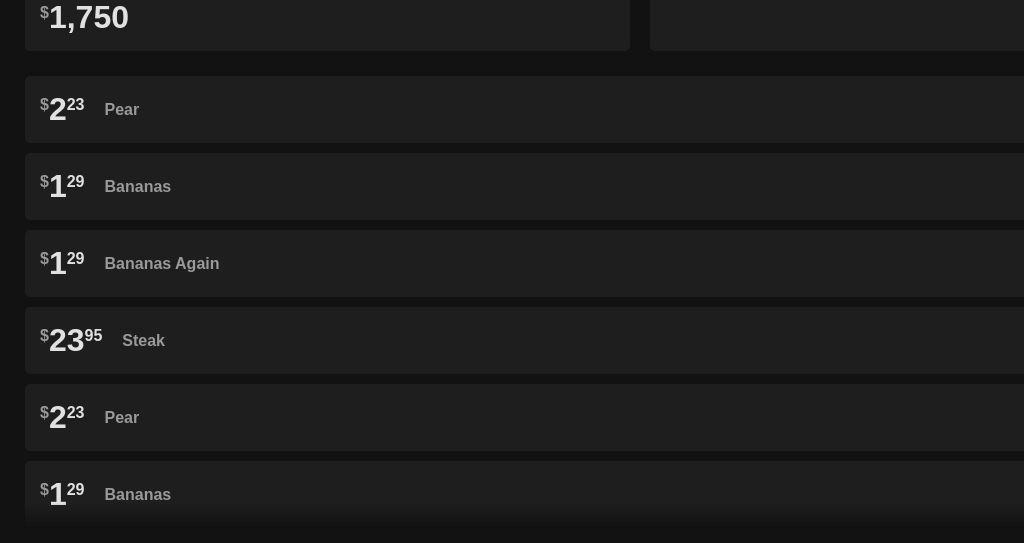
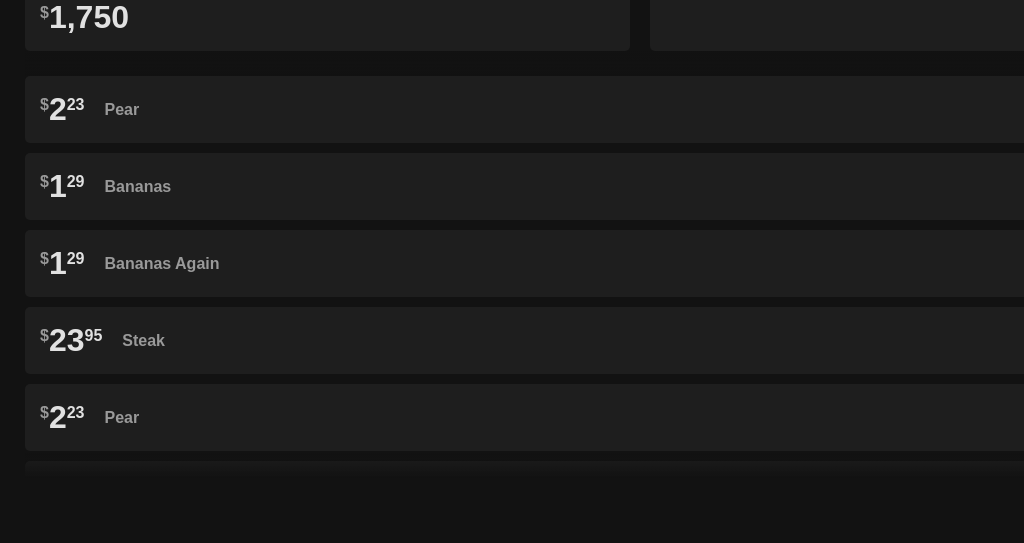
Before and after one commit to haxius/ratio, a React (Create React App) app: page / in a window 1280 px wide. Shown: the part 247-790 px from the top of the page, without its empty margins (0-1024 px from the left). Built offline with nearby package versions, Linux system fonts and the light colour scheme.

Commit message:
ADD Toolbar to Card

```diff
--- a/src/components/Card/index.tsx
+++ b/src/components/Card/index.tsx
@@ -5,6 +5,7 @@ import styles from "./styles.module.scss";
 import currency from "../../utils/currency";
 import stringToSpans from "../../utils/stringToSpans";
 import Ledger from "../Ledger";
+import Toolbar from "../Toolbar";
 
 interface CardProps {
   card: ICard;
@@ -63,6 +64,7 @@ const Card: FC<CardProps> = ({ card: { name, use = "", limit, ledger } }) => {
         </div>
       </header>
       <Ledger ledger={ledger} />
+      <Toolbar />
     </div>
   );
 };
--- a/src/components/Ledger/index.tsx
+++ b/src/components/Ledger/index.tsx
@@ -10,16 +10,11 @@ interface LedgerProps {
 
 const Ledger: FC<LedgerProps> = ({ ledger }) => {
   return (
-    <>
+    <div className={styles.ledger}>
       <div
-        className={cc([styles.gradient, styles.gradientTop])}
+        className={styles.gradient}
         dangerouslySetInnerHTML={{ __html: " " }}
       />
-      <div
-        className={cc([styles.gradient, styles.gradientBottom])}
-        dangerouslySetInnerHTML={{ __html: " " }}
-      />
-      <div className={styles.ledger}>
       {ledger.map(({ amount, note }, index) => (
         <div key={index} className={cc([styles.entry, styles.hero])}>
           <div
@@ -31,7 +26,6 @@ const Ledger: FC<LedgerProps> = ({ ledger }) => {
         </div>
       ))}
     </div>
-    </>
   );
 };
 
--- a/src/components/Ledger/styles.module.scss
+++ b/src/components/Ledger/styles.module.scss
@@ -30,7 +30,7 @@
   }
 }
 
-.entry:first-child {
+.entry:nth-child(2) {
   @include margin-top(5);
 }
 
@@ -42,9 +42,6 @@
   margin-bottom: -1 * $grid-base * 5;
   pointer-events: none;
   z-index: 10;
-}
-
-.gradientTop {
   top: 0;
   background: linear-gradient(
     0deg,
@@ -54,7 +51,7 @@
 }
 
 .gradientBottom {
-  bottom: 0;
+  bottom: $grid-base * 10;
   top: 100%;
   transform: translateY(-100%);
   background: linear-gradient(
--- /dev/null
+++ b/src/components/Toolbar/index.tsx
@@ -0,0 +1,18 @@
+import cc from "classcat";
+import React, { FC } from "react";
+import styles from "./styles.module.scss";
+
+interface ToolbarProps {}
+
+const Toolbar: FC<ToolbarProps> = () => {
+  return (
+    <div className={styles.toolbar}>
+      <div
+        className={styles.gradient}
+        dangerouslySetInnerHTML={{ __html: " " }}
+      />
+    </div>
+  );
+};
+
+export default Toolbar;
--- /dev/null
+++ b/src/components/Toolbar/styles.module.scss
@@ -0,0 +1,22 @@
+@import "../../styles/theme-dependencies";
+
+.toolbar {
+  display: flex;
+  position: relative;
+  height: 50px;
+}
+
+.gradient {
+  position: absolute;
+  left: 0;
+  width: 100%;
+  height: $grid-base * 5;
+  pointer-events: none;
+  z-index: 10;
+  top: -1 * $grid-base * 5;
+  background: linear-gradient(
+    180deg,
+    rgba(18, 18, 18, 0) 0%,
+    rgba(18, 18, 18, 1) 100%
+  );
+}
```
Lines whose indentation alone changed are shown as unchanged.
